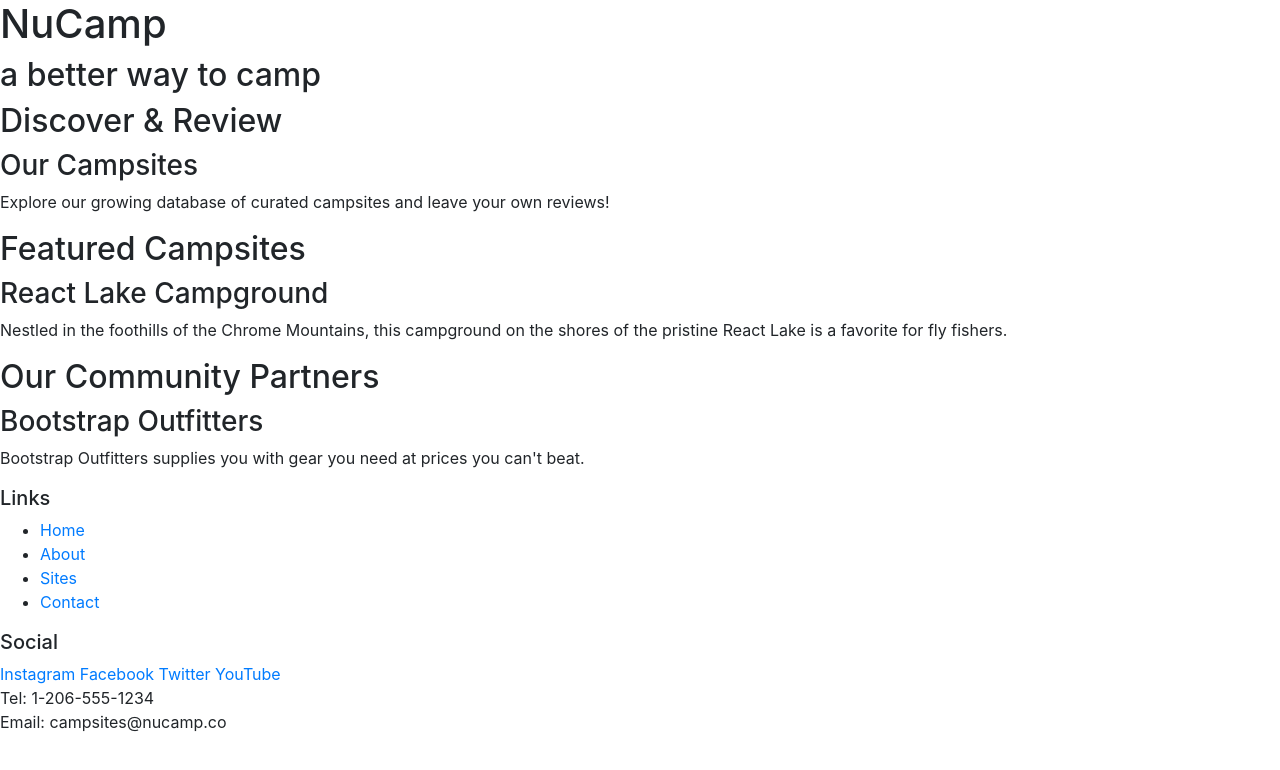
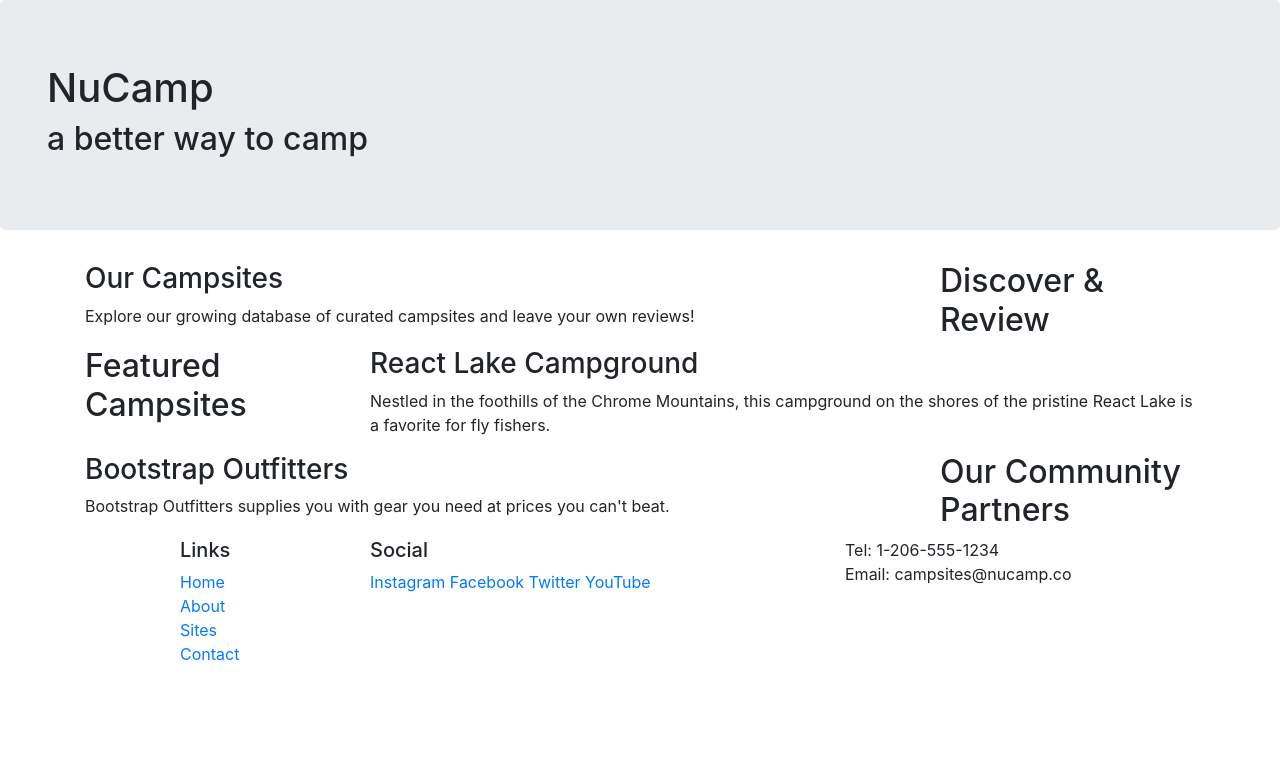
Before and after one commit to thiyaguj19-mt/nucampsite, a website: page index.html in a window 1280 px wide. Drawn offline with nearby package versions, Linux system fonts and the light colour scheme.

Commit message:
Bootstrap Grid

```diff
--- a/index.html
+++ b/index.html
@@ -13,51 +13,73 @@
 
 <body>
 
-    <header>
-        <div>
+    <header class="jumbotron">
+        <div class="container">
+            </div class="row">
+                <div class="col">
                     <h1>NuCamp</h1>
                     <h2>a better way to camp</h2>
                 </div>
+            </div>
+        </div>
     </header>
 
-    <div>
+    <div class="container">
+        <div class="row">
+            <div class="col-sm-4 col-md-3 order-sm-last">
                 <h2>Discover & Review</h2>
+            </div>
+            <div class="col">
                 <h3>Our Campsites</h3>
                 <p>Explore our growing database of curated campsites and leave your own reviews!</p>
             </div>
+        </div>
 
-    <div>
+        <div class="row">
+            <div class="col-sm-4 col-md-3">
                 <h2>Featured Campsites</h2>
+            </div>
+            <div class="col">
                 <h3>React Lake Campground</h3>
                 <p>Nestled in the foothills of the Chrome Mountains, this campground on the shores of the pristine React Lake is a favorite for fly fishers.</p>
             </div>
+        </div>
 
-    <div>
+        <div class="row">
+            <div class="col-sm-4 col-md-3 order-sm-last">
                 <h2>Our Community Partners</h2>
+            </div>
+            <div class="col">
                 <h3>Bootstrap Outfitters</h3>
                 <p>Bootstrap Outfitters supplies you with gear you need at prices you can't beat.</p>
             </div>
+        </div>
+    </div>
 
     <footer>
-        <div>
+        <div class="container">
+            <div class="row">
+                <div class="col-4 col-sm-2 offset-1">
                     <h5>Links</h5>
-            <ul>
+                    <ul class="list-unstyled">
                         <li><a href="#">Home</a></li>
                         <li><a href="#">About</a></li>
                         <li><a href="#">Sites</a></li>
                         <li><a href="#">Contact</a></li>
                     </ul>
                 </div>
-        <div>
+                <div class="col-6 col-sm-5">
                     <h5>Social</h5>
                     <a href="http://instagram.com/">Instagram</a>
                     <a href="http://facebook.com/">Facebook</a>
                     <a href="http://twitter.com/">Twitter</a>
                     <a href="http://youtube.com/">YouTube</a>
                 </div>
-        <div>
+                <div class="col-sm-4">
                     Tel: 1-206-555-1234<br />
                     Email: campsites@nucamp.co
+                </div>
+            </div>
         </div>
     </footer>
 
```
Lines whose indentation alone changed are shown as unchanged.
